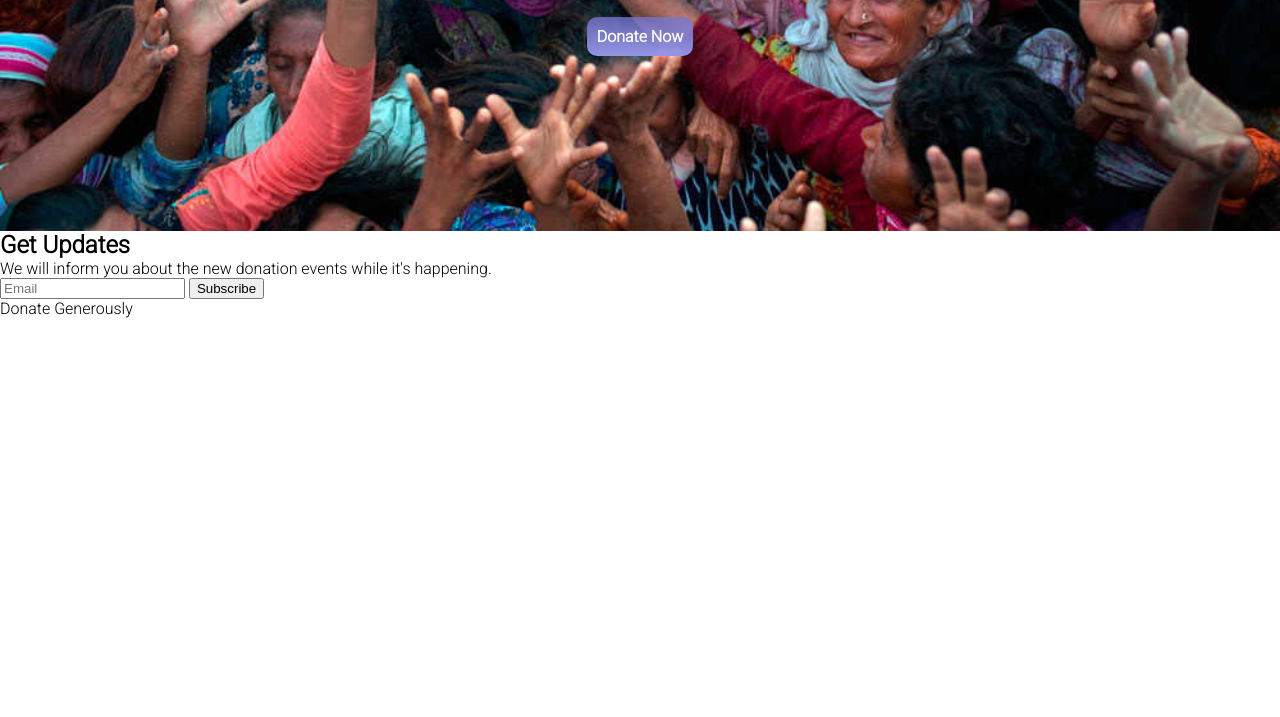
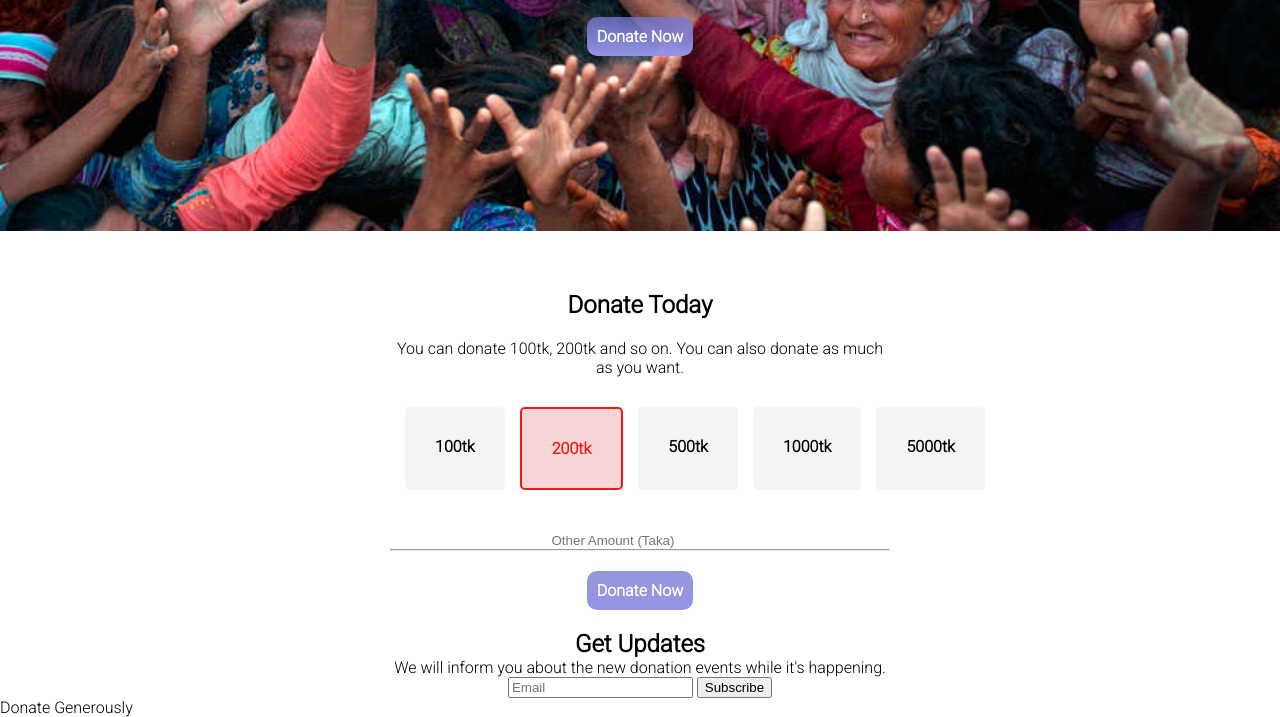
Before and after one commit to shumonira/donate-assignemnt, a plain HTML site: page index.html in a window 1280 px wide. Shown: the part 269-986 px from the top of the page. Before the commit the page ends 800 px from the top, so only its background shows below. Drawn offline with Linux system fonts and the light colour scheme.

Commit message:
2nd section completed

```diff
--- a/index.html
+++ b/index.html
@@ -16,19 +16,50 @@
 <body>
   <section id="top-section">
     <div class="image-title">
-      <h1>People Need your help Contribute to the Relief effort.</h1>
+      <h1>People Need your help, Contribute to the Relief effort.</h1>
       <p>They are devastated by this natural disaster, please donate generously.</p>
       <a class="button-title" target="_blank" href="http://google.com">Donate Now</a>
     </div>
   </section>
-  <section></section>
+  <section>
+    <div class="container donate-today">
+      <h1>Donate Today</h1>
+      <p>You can donate 100tk, 200tk and so on. You can also donate as much as you want.</p>
+    </div>
+    <div class="donate-amount container">
+      <div class="light-grey">
+        <p>100tk</p>
+      </div>
+      <div class="red">
+        <p>200tk</p>
+      </div>
+      <div class="light-grey">
+        <p>500tk</p>
+      </div>
+      <div class="light-grey">
+        <p>1000tk</p>
+      </div>
+      <div class="light-grey">
+        <p>5000tk</p>
+      </div>
+    </div>
+    <div class="container">
+      <input class="other-amount" type="text" placeholder="Other Amount (Taka)">
+      <hr>
+      <div id="donate-now">
+        <a class="button-title" target="_blank" href="http://google.com">Donate Now</a>
+      </div>
+    </div>
+    </div>
+
+  </section>
   <section></section>
   <section id="update">
-    <div>
+    <div class="container">
       <h1>Get Updates</h1>
       <p>We will inform you about the new donation events while it's happening.</p>
     </div>
-    <div>
+    <div class="container">
       <form>
         <input type="email" placeholder="Email">
         <button type="submit">Subscribe</button>
--- a/style.css
+++ b/style.css
@@ -34,3 +34,45 @@ body{
   font-weight: 600;
   border-radius: 10px;
 }
+.container{
+  max-width: 500px;
+  margin: auto;
+  text-align: center;
+}
+
+.donate-today{
+  margin-top:60px;
+}
+
+.donate-today p{
+  margin-top: 20px;
+}
+.donate-amount{
+  display: flex;
+  margin-top: 30px;
+  margin-bottom: 40px;
+}
+.other-amount{
+  border: none;
+}
+
+.light-grey{
+  background-color: #e1e1e45d;
+  padding: 30px;
+  margin-left: 15px;
+  border-radius: 5px;
+  font-weight: 800;
+}
+.red{
+  border:2px solid #f51616;
+  color:#f51616;
+  font-weight: 800;
+  background-color: #e2868659;
+  padding: 30px;
+  margin-left: 15px;
+  border-radius: 5px;
+}
+#donate-now{
+  margin-top: 30px;
+  margin-bottom: 30px;
+}
```
